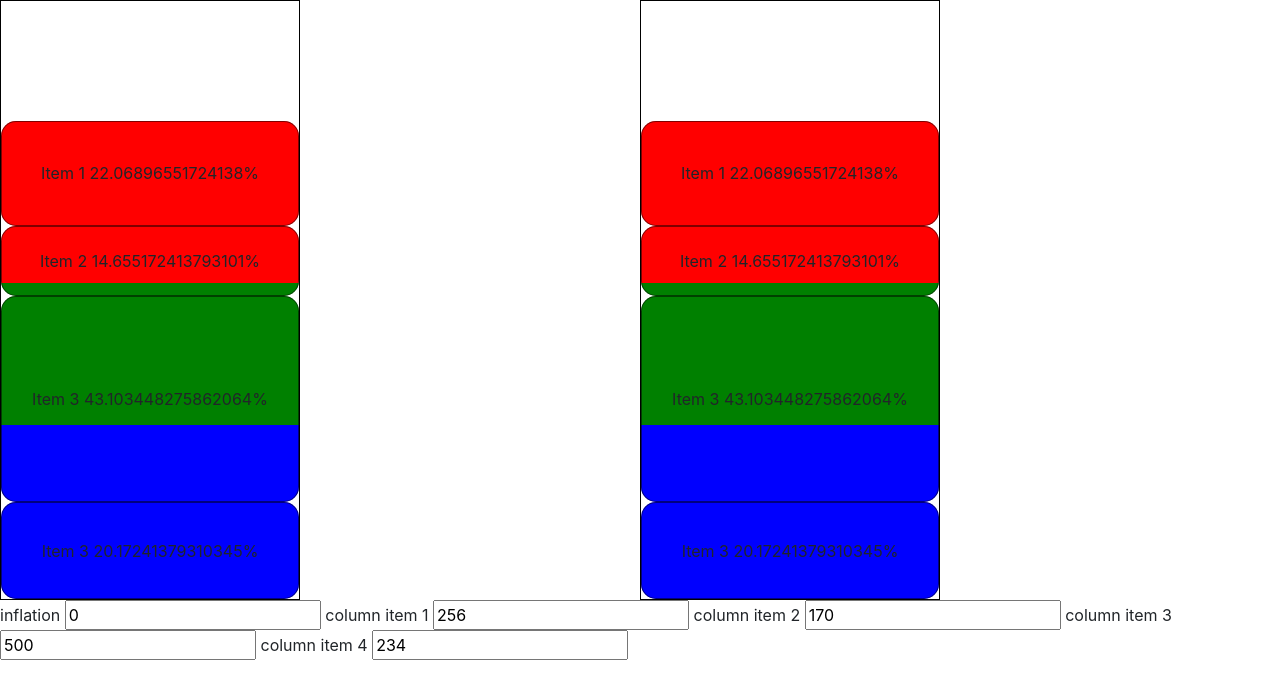
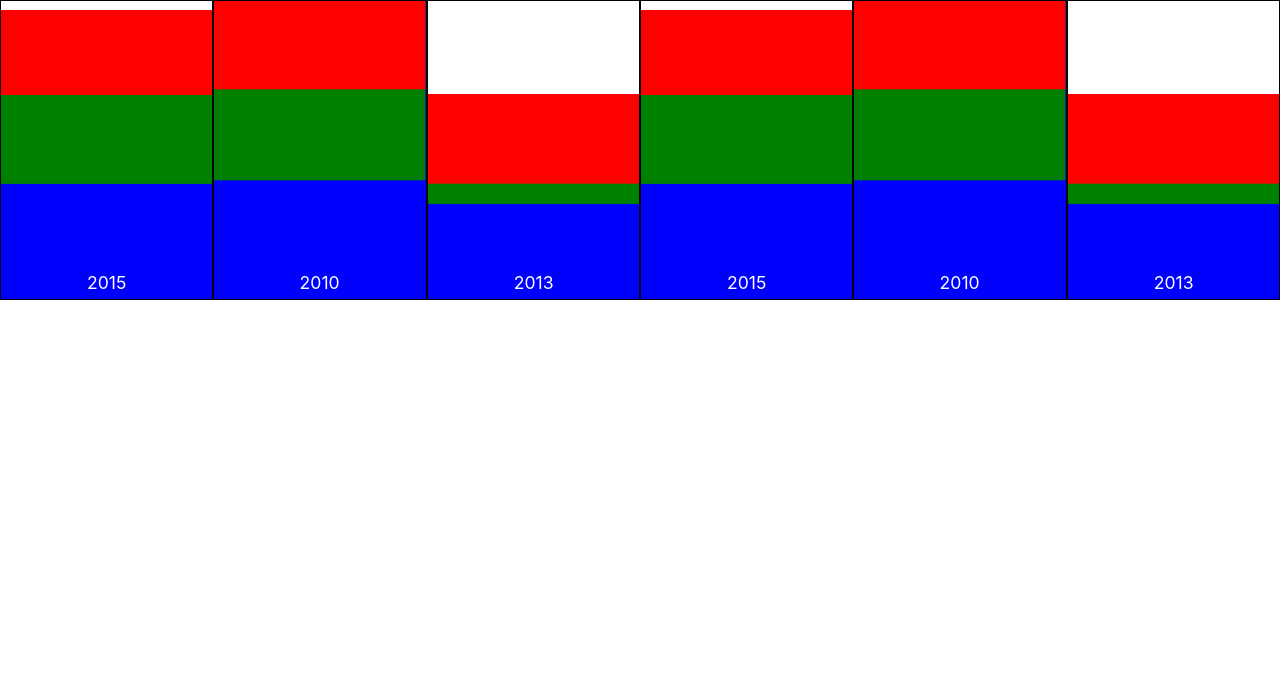
Before and after one commit to gihook/charts, an Angular app: page / in a window 1280 px wide. Shown: the top 698 px of the page. Built offline with nearby package versions, Linux system fonts and the light colour scheme.

Commit message:
Working version with refactored single charts

```diff
--- a/src/app/app.component.html
+++ b/src/app/app.component.html
@@ -1,5 +1,5 @@
-<!-- <app-chart-list [ratios]="ratioList"></app-chart-list> -->
-<div style="width: 50%; float: left;">
+<app-chart-list [ratios]="ratioList"></app-chart-list>
+<!-- <div style="width: 50%; float: left;">
 	<app-column [inflation]="inflation" [columnItems]="columnItems"></app-column>
 </div>
 <div style="width: 50%; float: left;">
@@ -15,4 +15,4 @@ column item 2
 column item 3
 <input type="number" [(ngModel)]="columnItem3.value" >
 column item 4
-<input type="number" [(ngModel)]="columnItem4.value" >
+<input type="number" [(ngModel)]="columnItem4.value" > -->
--- a/src/app/components/chart-list/chart-list.component.css
+++ b/src/app/components/chart-list/chart-list.component.css
@@ -1,6 +1,7 @@
 ::ng-deep .chart-container {
 	float: left;
-	width: 100px;
+	border: 1px solid black;
+	/* width: 100px; */
 	height: 300px;
 	position: relative;
 }
--- a/src/app/components/chart-list/chart-list.component.html
+++ b/src/app/components/chart-list/chart-list.component.html
@@ -1,5 +1,5 @@
 <div>
-	<div class="chart-container" *ngFor="let ratio of ratios">
-		<app-single-chart [height]="calculateHeight(ratio)" [ratio]="ratio"></app-single-chart>
+	<div class="chart-container" *ngFor="let ratio of ratios" [style.width]="chartContainerWidth + '%'" >
+		<app-single-chart [height]="calculateHeightPercentage(ratio)" [ratio]="ratio"></app-single-chart>
 	</div>
 </div>
--- a/src/app/components/chart-list/chart-list.component.ts
+++ b/src/app/components/chart-list/chart-list.component.ts
@@ -8,10 +8,13 @@ import { Ratio } from '../../models/ratio.model';
 })
 export class ChartListComponent implements OnInit {
 	@Input() ratios: Ratio[];
+	chartContainerWidth: number;
 
-	constructor() { }
+	constructor() {
+	}
 
 	ngOnInit() {
+		this.chartContainerWidth = 100 / this.ratios.length;
 	}
 
 	getMax() {
@@ -27,10 +30,11 @@ export class ChartListComponent implements OnInit {
 		return max;
 	}
 
-	calculateHeight(ratio: Ratio): number {
+	calculateHeightPercentage(ratio: Ratio): number {
 		let max = this.getMax();
 
-		let height = (ratio.blueValue + ratio.greenValue + ratio.redValue) / max * 200;
+		const hundredPercent = 100;
+		let height = (ratio.blueValue + ratio.greenValue + ratio.redValue) / max * hundredPercent;
 
 		return height;
 	}
--- a/src/app/components/single-chart/single-chart.component.css
+++ b/src/app/components/single-chart/single-chart.component.css
@@ -1,5 +1,6 @@
 ::ng-deep .single-chart-container {
-	position: absolute;
+	/* position: absolute;
 	bottom: 0;
-	width: 100px;
+	width: 100px; */
+	background-color: blue;
 }
--- a/src/app/components/single-chart/single-chart.component.html
+++ b/src/app/components/single-chart/single-chart.component.html
@@ -1,14 +1,21 @@
-<div class="single-chart-container">
-	<svg width="100%" [attr.height]="height" style="background-color: blue;">
+<div class="empty-space" [style.height]="100 - height + '%'"></div>
+<div class="single-chart-container" [style.height]="height + '%'">
+	<svg width="100%" height="100%">
 		<g>
+			<rect width="100%" [attr.height]="'100%'" x="0" y="0" fill="blue" />
 			<rect width="100%" *ngIf="greenPercentage" [attr.height]="greenPercentage + '%'" x="0" y="0" fill="green" />
 			<rect width="100%" *ngIf="redPercentage" [attr.height]="redPercentage + '%'" x="0" y="0" fill="red" />
-			<text x="50%" [attr.y]="redTextPosition + '%'" text-anchor="middle" dominant-baseline="middle" [attr.font-size]="textFont" [attr.fill]="textColor">{{ ratio.redValue | currency : 'EUR': true }}</text>
-			<text x="50%" [attr.y]="greenTextPosition + '%'" text-anchor="middle" dominant-baseline="middle" [attr.font-size]="textFont" [attr.fill]="textColor">{{ ratio.greenValue | currency : 'EUR': true }}</text>
-			<text x="50%" [attr.y]="blueTextPosition + '%'" text-anchor="middle" dominant-baseline="middle" [attr.font-size]="textFont" [attr.fill]="textColor">{{ ratio.blueValue | currency : 'EUR': true }}</text>
+			<text x="50%" y="100%" text-anchor="middle" transform="translate(0, -10)" font-size="1.1em" fill="white">{{ ratio.year }}</text>
+
+			<!-- <text x="50%" [attr.y]="redTextPosition + '%'" text-anchor="middle" dominant-baseline="middle" [attr.font-size]="textFont"
+			 [attr.fill]="textColor">{{ ratio.redValue | currency : 'EUR': true }}</text>
+			<text x="50%" [attr.y]="greenTextPosition + '%'" text-anchor="middle" dominant-baseline="middle" [attr.font-size]="textFont"
+			 [attr.fill]="textColor">{{ ratio.greenValue | currency : 'EUR': true }}</text>
+			<text x="50%" [attr.y]="blueTextPosition + '%'" text-anchor="middle" dominant-baseline="middle" [attr.font-size]="textFont"
+			 [attr.fill]="textColor">{{ ratio.blueValue | currency : 'EUR': true }}</text> -->
 		</g>
 	</svg>
-	<svg width="100%" height="50">
+	<!-- <svg width="100%" height="50">
 		<text x="50%" y="50%" text-anchor="middle" font-size="20" fill="black">{{ ratio.year }}</text>
-	</svg>
+	</svg> -->
 </div>
```
